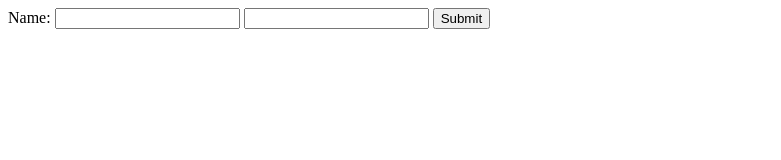
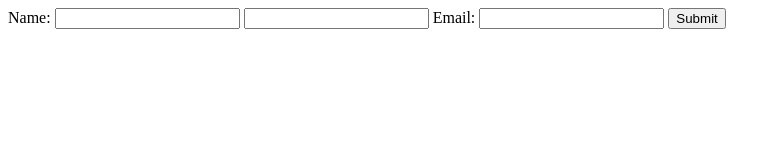
Before and after one commit to rikesh7/prac, a plain HTML site: page index.html in a window 1280 px wide. Shown: the whole page, without its empty margins (0-781 px from the left). Drawn offline with Linux system fonts and the light colour scheme.

Commit message:
emailhas been added

```diff
--- a/index.html
+++ b/index.html
@@ -16,6 +16,10 @@
       <label for="password">
         <input type="password" name="password" id="password" />
       </label>
+      <label for="email">
+        Email:
+        <input type="email" />
+      </label>
       <button type="submit">Submit</button>
     </form>
 
```
